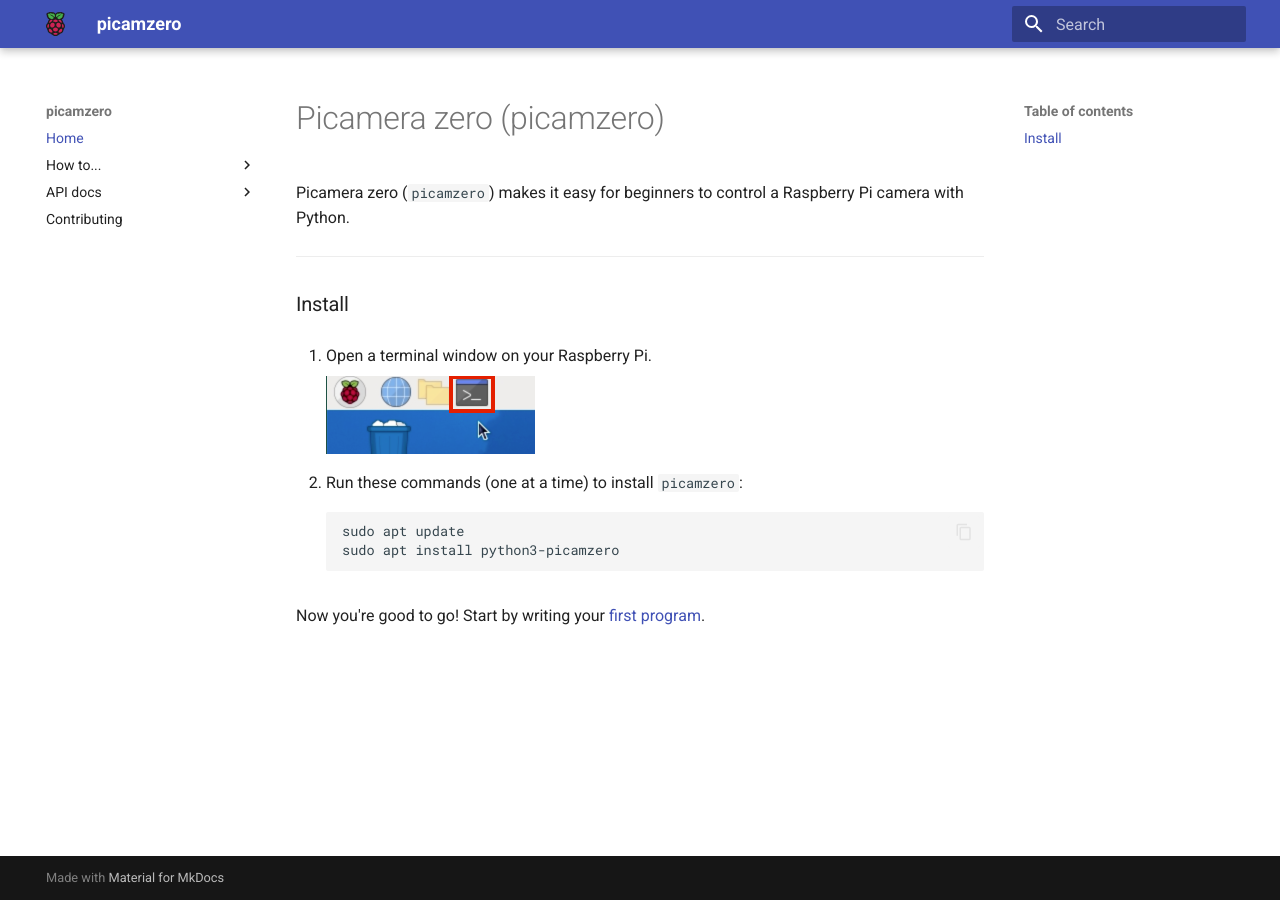
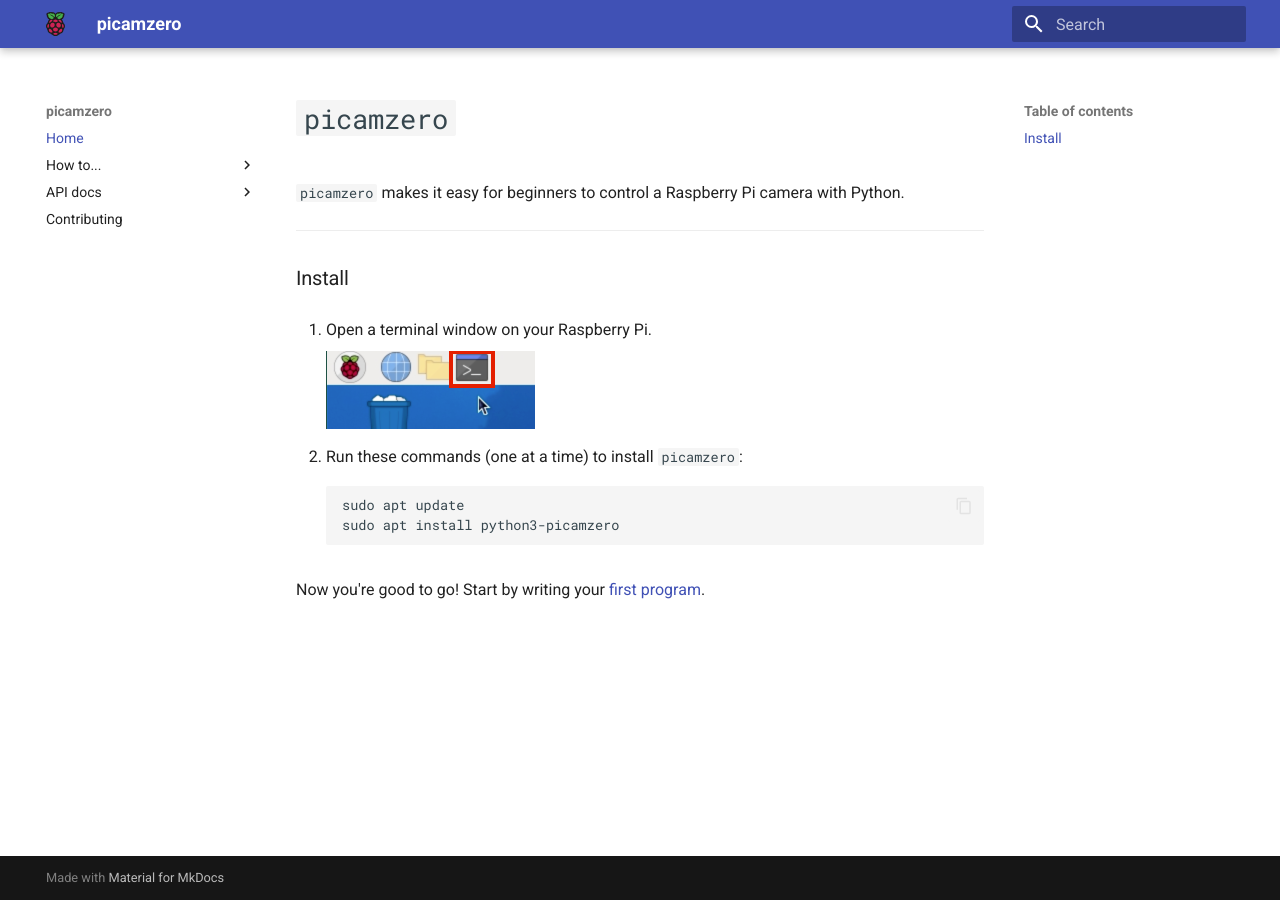
Before and after one commit to RaspberryPiFoundation/picamzero, an MkDocs documentation site: the page built from docs/index.md, in a window 1280 px wide. Built offline with MkDocs 1.6.1 and Material for MkDocs 9.7.7, drawn with Linux system fonts in a browser that asks for light colours.

Commit message:
docs: change Picamera Zero to picamzero everywhere

```diff
--- a/docs/index.md
+++ b/docs/index.md
@@ -1,6 +1,6 @@
-# Picamera zero (picamzero)
+# `picamzero`
 
-Picamera zero (`picamzero`) makes it easy for beginners to control a Raspberry Pi camera with Python.
+`picamzero` makes it easy for beginners to control a Raspberry Pi camera with Python.
 
 ---
 ### <a name="install"></a> Install
```
Also changed, not shown: 1 other file.
